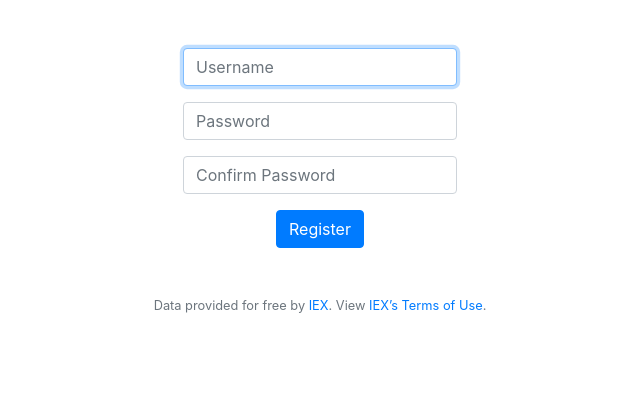
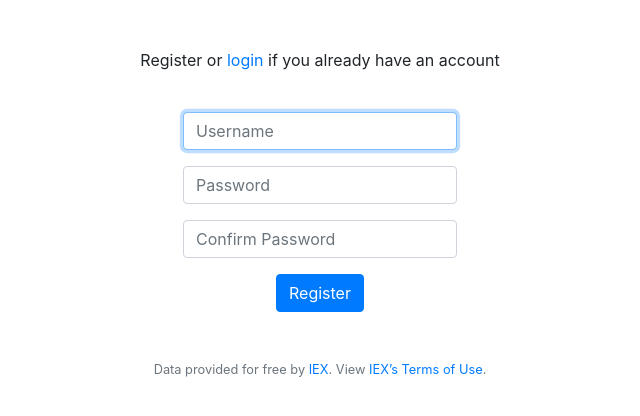
Before and after one commit to JesseKartabani/CS50, a Flask app: page /register in a window 1280 px wide. Shown: the part 76-492 px from the top of the page, without its empty margins (320-960 px from the left). Run offline with Flask 2, Linux system fonts and the light colour scheme; some libraries are stand-ins or nearby versions.

Commit message:
automated commit by check50 [check50=True]

```diff
--- a/application.py
+++ b/application.py
@@ -219,22 +219,22 @@ def quote():
 @app.route("/register", methods=["GET", "POST"])
 def register():
     if request.method == "POST":
- # Ensure username was submitted
+        # Ensure username was submitted
         if not request.form.get("username"):
-            return apology("must provide username", 403)
+            return apology("must provide username", 400)
 
         # Ensure password was submitted
         elif not request.form.get("password"):
-            return apology("must provide password", 403)
+            return apology("must provide password", 400)
 
         # Ensure confirm password is correct
         elif request.form.get("password") != request.form.get("confirm-password"):
-            return apology("The passwords don't match", 403)
+            return apology("The passwords don't match", 400)
 
         # Query database for username if already exists
         elif db.execute("SELECT * FROM users WHERE username = :username",
             username=request.form.get("username")):
-            return apology("Username already taken", 403)
+            return apology("Username already taken", 400)
 
         # Insert user and hash of the password into the table
         db.execute("INSERT INTO users(username, hash) VALUES (:username, :hash)",
--- a/templates/register.html
+++ b/templates/register.html
@@ -5,16 +5,17 @@
 {% endblock %}
 
 {% block main %}
+    <p>Register or <a href='/login'>login</a> if you already have an account</p><br>
     <form action="/register" method="post">
         <div class="form-group">
-            <input autocomplete="off" autofocus class="form-control" name="username" placeholder="Username" type="text">
+            <input id='username' autocomplete="off" autofocus class="form-control" name="username" placeholder="Username" type="text">
         </div>
         <div class="form-group">
-            <input class="form-control" name="password" placeholder="Password" type="password">
+            <input id='pass' class="form-control" name="password" placeholder="Password" type="password">
         </div>
         <div class="form-group">
-            <input class="form-control" name="confirmation" placeholder="Confirm Password" type="password">
+            <input id='confirm-pass' class="form-control" name="confirm-password" placeholder="Confirm Password" type="password">
         </div>
-        <button class="btn btn-primary" type="submit">Register</button>
+        <button id='submit' class="btn btn-primary" type="submit">Register</button>
     </form>
 {% endblock %}
```
Also changed, not shown: finance.db.
